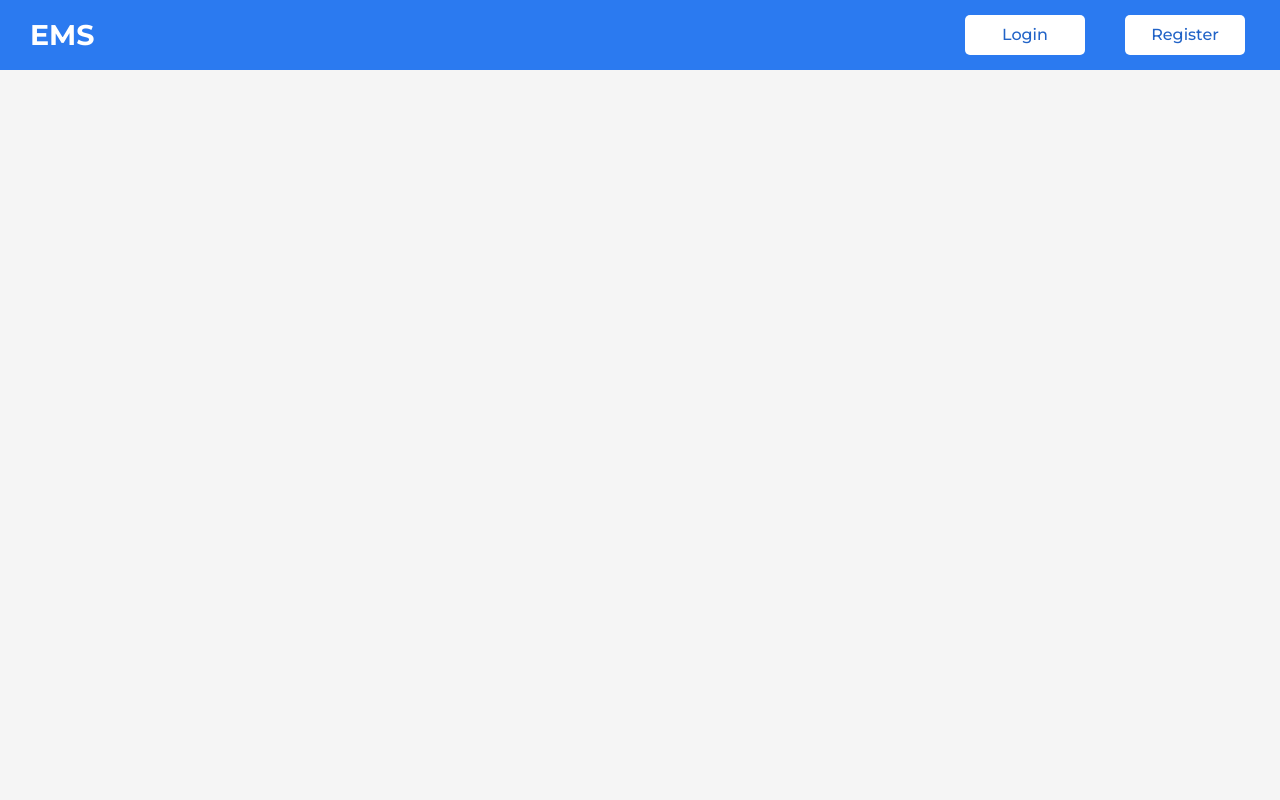
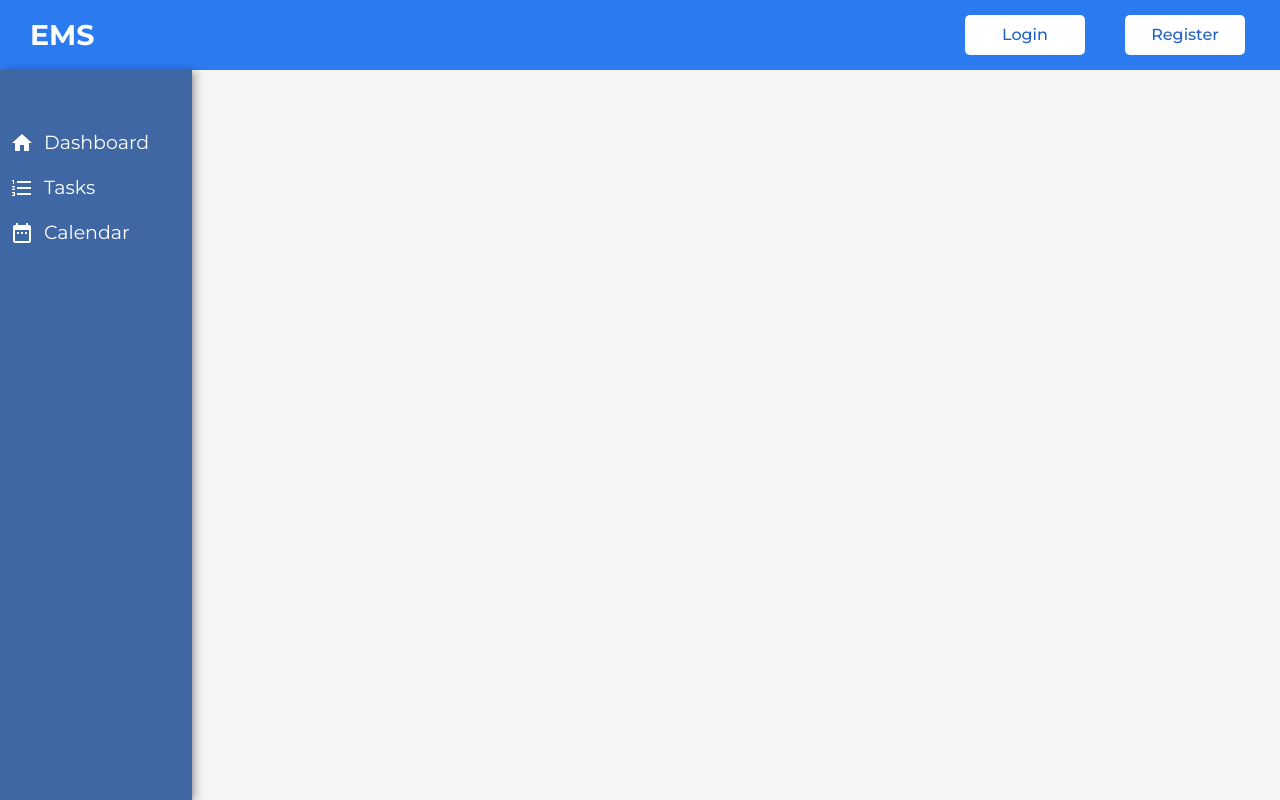
Before and after one commit to jaqb8/EMS-frontend, a Vue app: page /home in a window 1280 px wide. Built offline with nearby package versions, Linux system fonts and the light colour scheme; no server answers.

Commit message:
router fix and nested router setup

```diff
--- a/src/App.vue
+++ b/src/App.vue
@@ -1,6 +1,6 @@
 <template>
   <div id="app">
-    <Navbar :key="$route.fullPath" />
+    <Navbar />
     <router-view></router-view>
   </div>
 </template>
--- a/src/components/Home.vue
+++ b/src/components/Home.vue
@@ -1,21 +1,13 @@
 <template>
-  <div>
-    <div v-if="!isEmailVerified" class="email-banner">
-      Please check your email and verify your account.
-      <button class="btn" @click="sendVerificationEmail">
-        Send verification email
-      </button>
-      <button class="btn" @click="refresh">Refresh</button>
-    </div>
-    <div>
-      <h1>This is Homepage</h1>
-    </div>
-  </div>
+  <section class="main-section-container">
+    <left-side-menu></left-side-menu>
+  </section>
 </template>
 
 <script>
 import store from '@/store';
 import { mapGetters, mapActions } from 'vuex';
+import LeftSideMenu from './dashboard/LeftSideMenu.vue';
 
 export default {
   name: 'Home',
@@ -27,27 +19,9 @@ export default {
     refresh() {
       window.location.reload();
     }
+  },
+  components: {
+    LeftSideMenu
   }
 };
 </script>
-
-<style scoped>
-.email-banner {
-  padding: 20px;
-  background-color: #0e0d52;
-  color: #fff;
-  margin-bottom: 25px;
-}
-
-.btn {
-  background: #2b7af0;
-  color: #fff;
-  cursor: pointer;
-  padding: 10px;
-  height: 5rem;
-  border: none;
-  border-radius: 5px;
-  font-weight: 500;
-  margin: 0 15px 0 15px;
-}
-</style>
--- /dev/null
+++ b/src/components/dashboard/Calendar.vue
@@ -0,0 +1,20 @@
+<template>
+  <main class="calendar">
+    <h1>This is CALENDAR content</h1>
+  </main>
+</template>
+<script>
+export default {
+  data() {
+    return {
+      activeLink: 'calendar'
+    };
+  }
+};
+</script>
+<style>
+.calendar {
+  width: 85%;
+  border: 5px solid #444;
+}
+</style>
--- /dev/null
+++ b/src/components/dashboard/Dashboard.vue
@@ -0,0 +1,20 @@
+<template>
+  <main class="dashboard">
+    <h1>This is dashboard content</h1>
+  </main>
+</template>
+<script>
+export default {
+  data() {
+    return {
+      activeLink: 'dashboard'
+    };
+  }
+};
+</script>
+<style>
+.dashboard {
+  width: 85%;
+  border: 5px solid #444;
+}
+</style>
--- /dev/null
+++ b/src/components/dashboard/LeftSideMenu.vue
@@ -0,0 +1,77 @@
+<template>
+  <nav class="left-side-nav">
+    <ul>
+      <li>
+        <router-link to="/home/dashboard">
+          <span class="material-icons"> home </span>Dashboard
+        </router-link>
+      </li>
+      <li>
+        <router-link to="/home/tasks">
+          <span class="material-icons"> format_list_numbered </span>Tasks
+        </router-link>
+      </li>
+      <li>
+        <router-link to="/home/calendar">
+          <span class="material-icons"> date_range </span>Calendar
+        </router-link>
+      </li>
+    </ul>
+  </nav>
+</template>
+<script>
+export default {
+  data() {
+    return {
+      elementDashboard: true,
+      elementTasks: false,
+      elementCalendar: false
+    };
+  }
+};
+</script>
+<style>
+.left-side-nav {
+  width: 15%;
+  height: calc(100vh - 70px);
+  background-color: #3f67a4;
+  box-shadow: 0px 4px 4px rgba(0, 0, 0, 0.25);
+  filter: drop-shadow(4px 0px 4px rgba(0, 0, 0, 0.25));
+  padding-top: 50px;
+}
+ul {
+  width: 100%;
+  margin: 0 auto;
+  color: white;
+}
+li {
+  display: flex;
+  justify-content: center;
+  transition: 0.4s;
+}
+li a {
+  width: 100%;
+  margin: 0 auto;
+  padding: 10px 0;
+  display: flex;
+  align-items: center;
+  text-decoration: none;
+  color: white;
+}
+li span {
+  margin: 0 10px 0 50px;
+}
+.router-link-active {
+  background: #70a2cf;
+}
+@media (max-width: 1400px) {
+  li span {
+    margin: 0 10px 0 10px;
+  }
+}
+@media (max-width: 1024px) {
+  .left-side-nav {
+    width: 25%;
+  }
+}
+</style>
--- /dev/null
+++ b/src/components/dashboard/Tasks.vue
@@ -0,0 +1,20 @@
+<template>
+  <main class="tasks">
+    <h1>This is TASKS content</h1>
+  </main>
+</template>
+<script>
+export default {
+  data() {
+    return {
+      activeLink: 'tasks'
+    };
+  }
+};
+</script>
+<style>
+.tasks {
+  width: 85%;
+  border: 5px solid #444;
+}
+</style>
--- a/src/components/layout/Navbar.vue
+++ b/src/components/layout/Navbar.vue
@@ -64,7 +64,6 @@ export default {
   height: 70px;
   background: #2b7af0;
   color: #fff;
-  margin-bottom: 2%;
 }
 .nav a {
   color: white;
--- a/src/router/index.js
+++ b/src/router/index.js
@@ -2,29 +2,57 @@ import Vue from 'vue';
 import VueRouter from 'vue-router';
 import firebase from 'firebase';
 
-const routerOptions = [
-  { path: '/', component: 'HomeView', meta: { requiresAuth: true } },
-  { path: '/login', component: 'LoginView', meta: { requiresGuest: true } },
-  {
-    path: '/register',
-    component: 'RegisterView',
-    meta: { requiresGuest: true }
-  }
-];
-
-const routes = routerOptions.map(route => {
-  return {
-    ...route,
-    component: () => import(`@/views/${route.component}.vue`)
-  };
-});
+// components
+import HomeView from '../views/HomeView.vue';
+import LoginView from '../views/LoginView.vue';
+import RegisterView from '../views/RegisterView.vue';
+import DashboardView from '../components/dashboard/Dashboard.vue';
+import TasksView from '../components/dashboard/Tasks.vue';
+import CalendarView from '../components/dashboard/Calendar.vue';
 
 Vue.use(VueRouter);
 
 const router = new VueRouter({
   mode: 'history',
-  base: process.env.BASE_URL,
-  routes
+  routes: [
+    {
+      path: '/',
+      meta: { requiresAuth: true },
+      redirect: '/home'
+    },
+    {
+      path: '/home',
+      component: HomeView,
+      meta: { requiresAuth: true },
+      children: [
+        {
+          path: '/home/dashboard',
+          component: DashboardView,
+          meta: { requiresAuth: true }
+        },
+        {
+          path: '/home/tasks',
+          component: TasksView,
+          meta: { requiresAuth: true }
+        },
+        {
+          path: '/home/calendar',
+          component: CalendarView,
+          meta: { requiresAuth: true }
+        }
+      ]
+    },
+    { path: '/login', component: LoginView, meta: { requiresGuest: true } },
+    {
+      path: '/register',
+      component: RegisterView,
+      meta: { requiresGuest: true }
+    }
+  ]
+});
+
+const app = new Vue({
+  router
 });
 
 router.beforeEach((to, from, next) => {
--- a/src/views/About.vue
+++ /dev/null
@@ -1,5 +0,0 @@
-<template>
-  <div class="about">
-    <h1>This is an about page</h1>
-  </div>
-</template>
--- a/src/views/HomeView.vue
+++ b/src/views/HomeView.vue
@@ -1,17 +1,26 @@
 <template>
   <div class="home">
-    <Home />
+    <left-side-menu></left-side-menu>
+    <router-view></router-view>
   </div>
 </template>
 
 <script>
 // @ is an alias to /src
 import Home from '@/components/Home.vue';
+import LeftSideMenu from '@/components/dashboard/LeftSideMenu.vue';
 
 export default {
   name: 'HomeView',
   components: {
-    Home
+    LeftSideMenu
   }
 };
 </script>
+
+<style>
+.home {
+  display: flex;
+  width: 100%;
+}
+</style>
```
Also changed, not shown: src/components/dashboard/VerifyEmailPopup.vue (added, +46 -0 lines).
